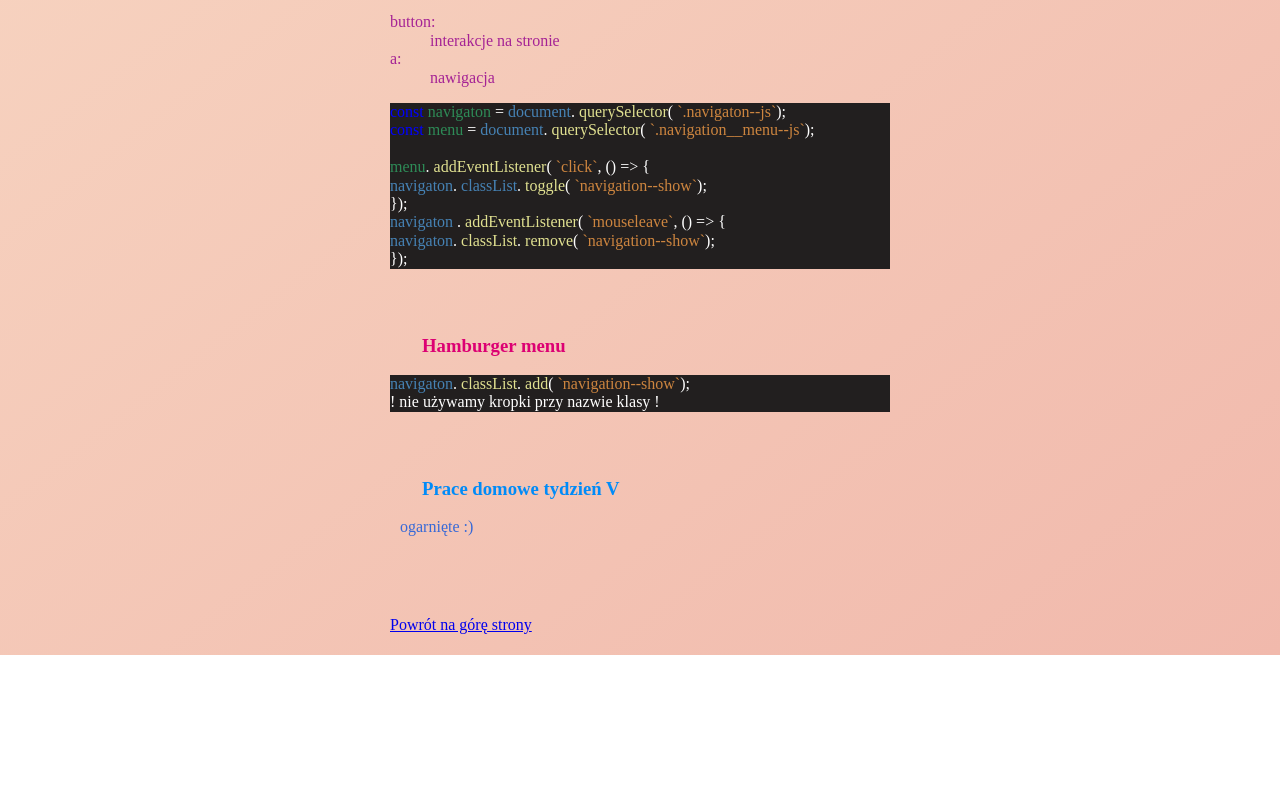
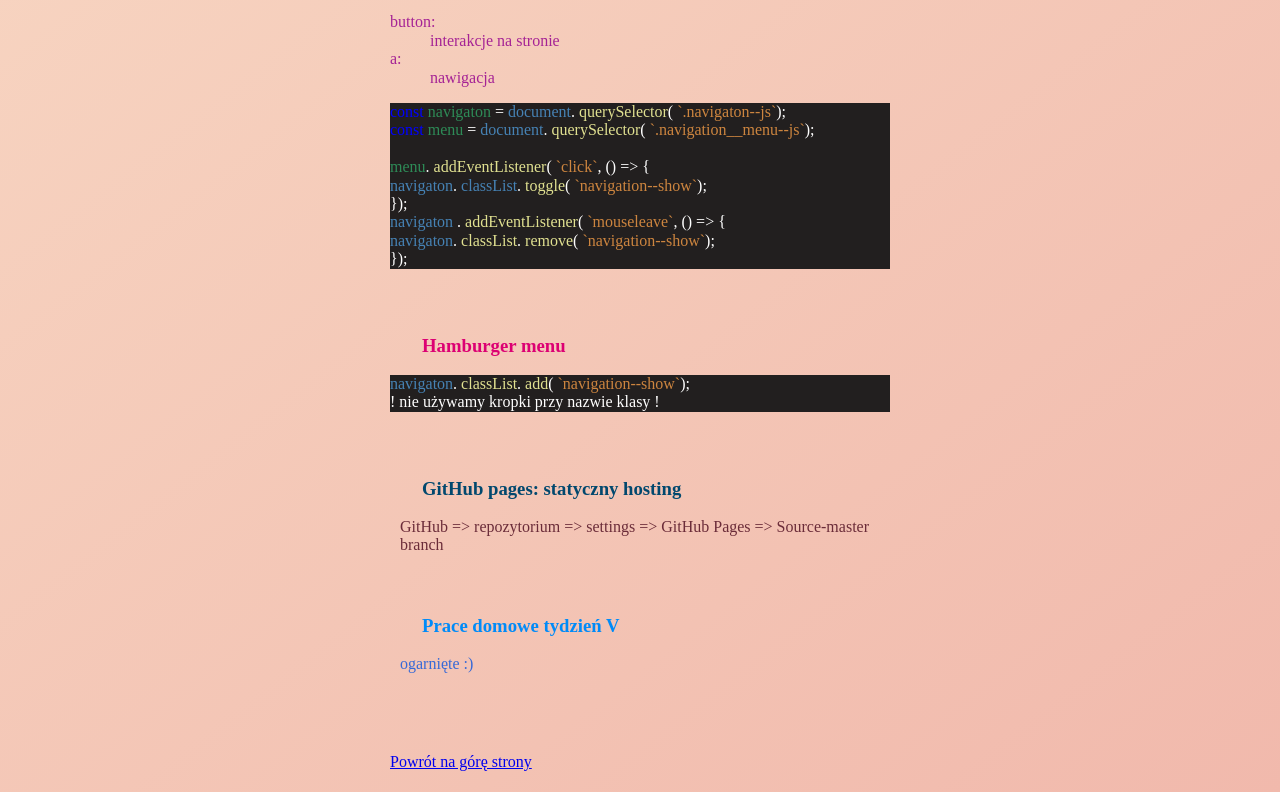
Before and after one commit to PaszelkeDominik/nauka, a plain HTML site: page szosty.html in a window 1280 px wide. Shown: the part 5620-6412 px from the top of the page. Before the commit the page ends 6275 px from the top, so only its background shows below. Drawn offline with Linux system fonts and the light colour scheme.

```diff
--- a/szosty.html
+++ b/szosty.html
@@ -449,13 +449,14 @@
           ! nie używamy kropki przy nazwie klasy !
         </p>
       </article>
-
-
-
-
-
-
-
+      <article class="wrap-up__tool">
+        <h3 class="wrap-up__tool--heading">
+          GitHub pages: statyczny hosting
+        </h3>
+        <p class="wrap-up__tool--content">
+          GitHub => repozytorium => settings => GitHub Pages => Source-master branch
+        </P>
+      </article>
       <article class="wrap-up__homework">
         <h3 class="wrap-up__homework--heading">Prace domowe tydzień V</h3>
         <p class="wrap-up__homework--content">
```
